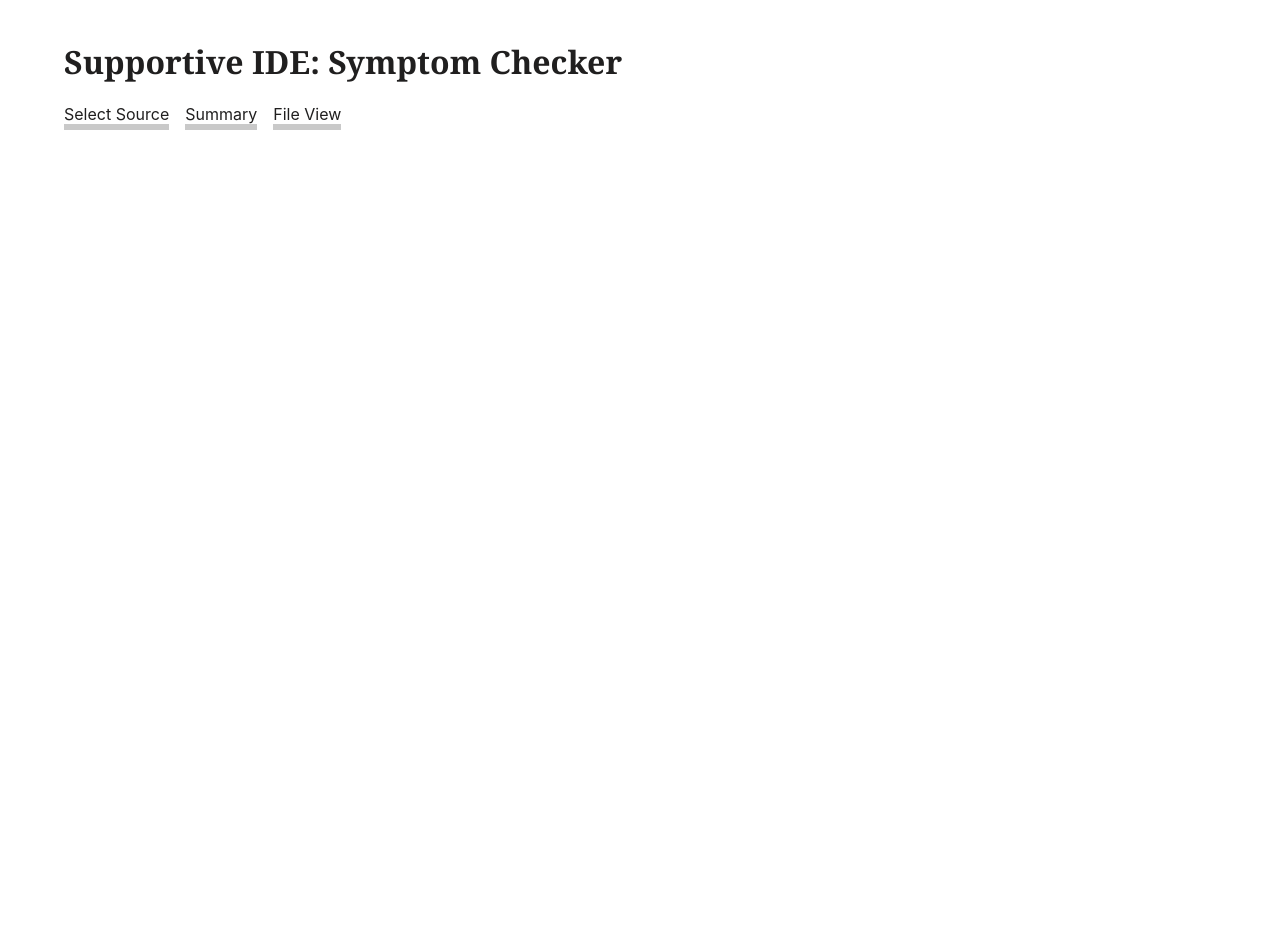
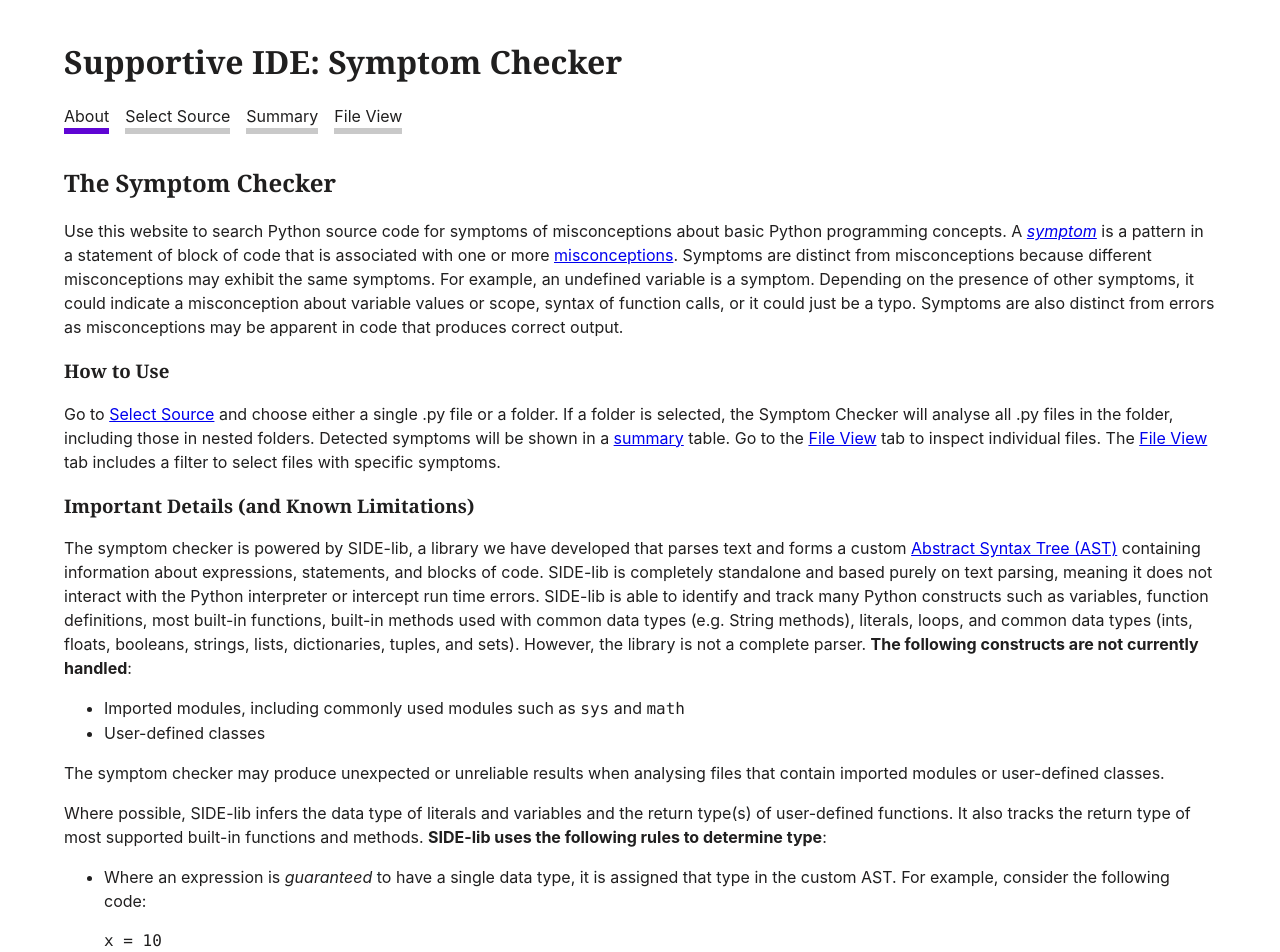
Before and after one commit to ace01603/symptom-checker, a React (Create React App) app: page /symptom-checker/about in a window 1280 px wide. Shown: the top 952 px of the page. Before the commit the page ends 800 px from the top, so only its background shows below. Built offline with nearby package versions, Linux system fonts and the light colour scheme.

Commit message:
close #32

```diff
--- a/package.json
+++ b/package.json
@@ -15,6 +15,7 @@
     "react-dom": "^18.1.0",
     "react-redux": "^8.0.2",
     "react-router-dom": "^6.3.0",
+    "react-router-hash-link": "^2.4.3",
     "react-scripts": "5.0.1",
     "web-vitals": "^2.1.4"
   },
--- a/src/components/ShowFile.js
+++ b/src/components/ShowFile.js
@@ -4,7 +4,6 @@ import InfoCard from './InfoCard';
 import {symptomInfo, combinedSymptoms} from '../content/symptomInfo';
 import Highlight from './Highlight';
 import { useSelector } from 'react-redux';
-
 
 const ShowFile = () => {
     const hiddenPre = useRef(null);
@@ -101,7 +100,7 @@ const ShowFile = () => {
                                      isHovered={id === hoveredProblem}
                                      handleHoverStart={() => setHoveredProblem(id)}
                                      handleHoverEnd={() => setHoveredProblem(-1)}
-                                     explanation={symptomInfo.hasOwnProperty(symptom.type) ? symptomInfo[symptom.type] : <p>Unknown symptom</p>}
+                                     explanation={symptom.type === "TypeError.invalid" ? symptom.feedback : symptomInfo.hasOwnProperty(symptom.type) ? symptomInfo[symptom.type] : <p>Unknown symptom</p>}
                                      yPos={cardY} origY={y} />);
 
 
--- a/src/content/symptomInfo.js
+++ b/src/content/symptomInfo.js
@@ -7,6 +7,9 @@ export const combinedSymptoms = {
     "UnreachableCode.exitKeyword": "UnreachableCode",
     "UnreachableCode.whileTrue": "UnreachableCode"
 }
+
+export const currentlyDetected = [
+    "TypeError.unnecessary","OneLineConditional","UnusedVariable","UnusedValue","VariableOverwrite","UnreachableCode","LoopEarlyExit","BooleanSyntax.naturalLanguage","BooleanSyntaxError","CompareBoolLiteral","AssignmentInReturn","AssignedNoReturn","UnusedReturn","WrongArgNumber","UnknownFunction","RedundantException"];
 
 export const symptomInfo = {
     "RedundantException": <p>A specific exception is caught using <code>except</code> then immediately raised.
--- a/src/index.css
+++ b/src/index.css
@@ -53,7 +53,7 @@ pre {
     margin-top: 2em;
 }
 
-.summary-container {
+.basic-container {
     margin-top: 2em;
 }
 
@@ -77,12 +77,20 @@ pre {
 }
 
 /** TEXT **/
-h1 {
+h1, h2, .serif {
     font-family: var(--serif);
 }
 
 pre {
     overflow: hidden;
+}
+
+p, li {
+    line-height: 1.5em;
+}
+
+.file-filters p {
+    line-height: 1em;
 }
 
 .centre-align {
--- /dev/null
+++ b/src/views/About.js
@@ -0,0 +1,100 @@
+import { Link } from "react-router-dom";
+import { HashLink } from 'react-router-hash-link';
+import { symptomInfo, currentlyDetected } from "../content/symptomInfo";
+
+const About = () => <div className="basic-container">
+    <h2>The Symptom Checker</h2>
+    <p>Use this website to search Python source code for symptoms of misconceptions about basic
+        Python programming concepts. A <HashLink smooth to="#symptoms"><em>symptom</em></HashLink> is a pattern in a statement of block of
+        code that is associated with one or more <HashLink smooth to="#misconceptions">misconceptions</HashLink>. Symptoms are distinct from misconceptions
+        because different misconceptions may exhibit the same symptoms. For example, an undefined
+        variable is a symptom. Depending on the presence of other symptoms, it could indicate a
+        misconception about variable values or scope, syntax of function calls, or it could just
+        be a typo. Symptoms are also distinct from errors as misconceptions may be apparent in
+        code that produces correct output.
+    </p>
+    <h3 className="serif">How to Use</h3>
+    <p>Go to <Link to="/select-source">Select Source</Link> and choose either a single .py file or a folder.
+    If a folder is selected, the Symptom Checker will analyse all .py files in the folder, including those in
+    nested folders. Detected symptoms will be shown in a <Link to="/summary">summary</Link> table. Go to
+    the <Link to="/file-view">File View</Link> tab to inspect individual files. The <Link to="/file-view">File View</Link> tab
+    includes a filter to select files with specific symptoms.</p>
+    <h3 className="serif">Important Details (and Known Limitations)</h3>
+    <p>The symptom checker is powered by SIDE-lib, a library we have developed that parses text and forms a custom <a href="https://en.wikipedia.org/wiki/Abstract_syntax_tree" target="_blank" rel="noreferrer">Abstract
+    Syntax Tree (AST)</a> containing information about expressions, statements, and blocks of code. SIDE-lib is completely standalone
+    and based purely on text parsing,
+    meaning it does not interact with the Python interpreter or intercept run time errors. SIDE-lib is able to identify and
+    track many Python constructs such as variables, function definitions, most built-in functions, built-in methods used with
+    common data types (e.g. String methods), literals, loops, and common data types (ints, floats, booleans, strings, lists,
+    dictionaries, tuples, and sets). However, the library is not a complete parser. <strong>The following constructs are not currently handled</strong>:</p>
+    <ul>
+        <li>Imported modules, including commonly used modules such as <code>sys</code> and <code>math</code></li>
+        <li>User-defined classes</li>
+    </ul>
+    <p>The symptom checker may produce unexpected or unreliable results when analysing files that contain imported modules or
+        user-defined classes.
+    </p>
+    <p>Where possible, SIDE-lib infers the data type of literals and variables and the return type(s) of user-defined functions. It also
+        tracks the return type of most supported built-in functions and methods. <strong>SIDE-lib uses the following rules to determine
+        type</strong>:
+    </p>
+    <ul>
+        <li>Where an expression is <em>guaranteed</em> to have a single data type, it is assigned that type in the custom AST. For example,
+        consider the following code:
+        <pre>{
+            "x = 10\n" +
+            "y = input(\"Enter your name:\")"
+        }
+        </pre>
+        The literal, 10, is guaranteed to be an integer. As 10 is assigned directly to <code>x</code>, <code>x</code> is also guaranteed
+        to be an integer. The built in function <code>input()</code> will always return a string, therefore <code>y</code> must be a string.
+        </li>
+        <li>If the data type of a particular expression is ambiguous or not determined, it will be treated as having "unknown" data type.</li>
+        <li>Data types are only inferred at the highest level e.g. a list variable will be identified as a list data type but the data type(s)
+            of the list contents will not be tracked.</li>
+        <li>Expressions that involve an unknown data type are assumed to be valid unless it can be inferred by other means that the expression
+            is not valid. The evaluated type of a valid expression involving an unknown
+            data type will also be unknown. For example, in the code below, <code>lst</code> is treated as a list data type but the
+            type of <code>lst[0]</code> is unknown.
+            <pre>{
+                "lst = [\"a\", 1.5, True]\n" +
+                "print(lst[0] + lst[1])"
+            }</pre>
+            <code>lst[0] + lst[1]</code> involves two unknown data types according to SIDE-lib. With knowledge of the specific list items
+            involved in the expression, it is clear that the expression will lead to a <code>TypeError</code>. However, because SIDE-lib
+            does not currently determine the types of list items, and <code>&lt;unknown list item&gt; + &lt;unknown list item&gt;</code> <em>could</em> be
+            valid depending on the specific data types involved, <code>lst[0] + lst[1]</code> is inferred to be a valid expression with evaluated type
+            of "unknown".
+        </li>
+        <li>When an expression has syntax issues or identifiable type errors, SIDE-lib marks it as having "invalid" type and continues parsing the rest of the file.</li>
+        <li>Parameters in user-defined functions are treated as having unknown data type.</li>
+        <li>When a function (user-defined or built-in) has multiple return types, calls to that function are treated as having unknown data type.</li>
+        <li>The data types of arguments provided in function calls are not validated.</li>
+    </ul>
+    <p><HashLink smooth to="#top">Back to top</HashLink></p>
+    <h2 className="serif" id="symptoms">The Symptoms</h2>
+    <p>The symptoms detected by SIDE-lib and highlighted by the Symptom Checker were derived from our analysis of 1332 Python programs written
+        by beginner programming students. The symptoms currently detected are described below.</p>
+    <table className="results-table no-sort">
+        <thead>
+            <th>Symptom ID</th>
+            <th>Description</th>
+        </thead>
+        <tbody>
+            {
+                currentlyDetected.map((id, i) =>
+                    <tr key={i}>
+                        <td>{id}</td>
+                        <td>{symptomInfo[id]}</td>
+                    </tr>
+                )
+            }
+        </tbody>
+    </table>
+    <p><HashLink smooth to="#top">Back to top</HashLink></p>
+    <h2 className="serif" id="misconceptions">Misconceptions</h2>
+    <p>We are currently in the process of mapping symptoms to misconceptions. More soon!</p>
+    <p><HashLink smooth to="#top">Back to top</HashLink></p>
+</div>
+
+export default About;
--- a/src/views/App.js
+++ b/src/views/App.js
@@ -2,7 +2,7 @@ import SelectSource from "./SelectSource";
 import { Routes, Route, Link, useLocation } from "react-router-dom";
 import Results from "./Results";
 import Summary from "./Summary";
-
+import About from "./About";
 
 const App = () => {
     const location = useLocation();
@@ -14,8 +14,10 @@ const App = () => {
             </header>
             <nav>
                 <ul className="navigation" role="menubar" aria-label="Main Menu">
-
-                    <li role="none" className={`active ${(location.pathname === `/` || location.pathname === `/select-source`) && "current"}`}>
+                    <li role="none" className={`active ${(location.pathname === `/` || location.pathname === `/about`) && "current"}`}>
+                        <Link to={`/about`}>About</Link>
+                    </li>
+                    <li role="none" className={`active ${location.pathname === `/select-source` && "current"}`}>
                         <Link to={`/select-source`}>Select Source</Link>
                     </li>
                     <li role="none" className={`active ${location.pathname === `/summary` && "current"}`}>
@@ -28,10 +30,11 @@ const App = () => {
             </nav>
             <main>
                 <Routes>
+                    <Route path="/about" element={<About />} />
                     <Route path="/select-source" element={<SelectSource />} />
                     <Route path = "/file-view" element={<Results />} />
                     <Route path="/summary" element={<Summary />} />
-                    <Route path="/" element={<SelectSource />} />
+                    <Route path="/" element={<About />} />
                 </Routes>
             </main>
         </div>
--- a/src/views/Summary.js
+++ b/src/views/Summary.js
@@ -147,7 +147,7 @@ const Summary = () => {
                     redirectToFileView &&
                         <Navigate to="/file-view"/>
                 }
-                <div className="summary-container">
+                <div className="basic-container">
                     <h2>Symptom Counts</h2>
                     <table className="results-table">
                         <thead>
```
Also changed, not shown: 12 other files (tests, documents, lock files or other folders).
